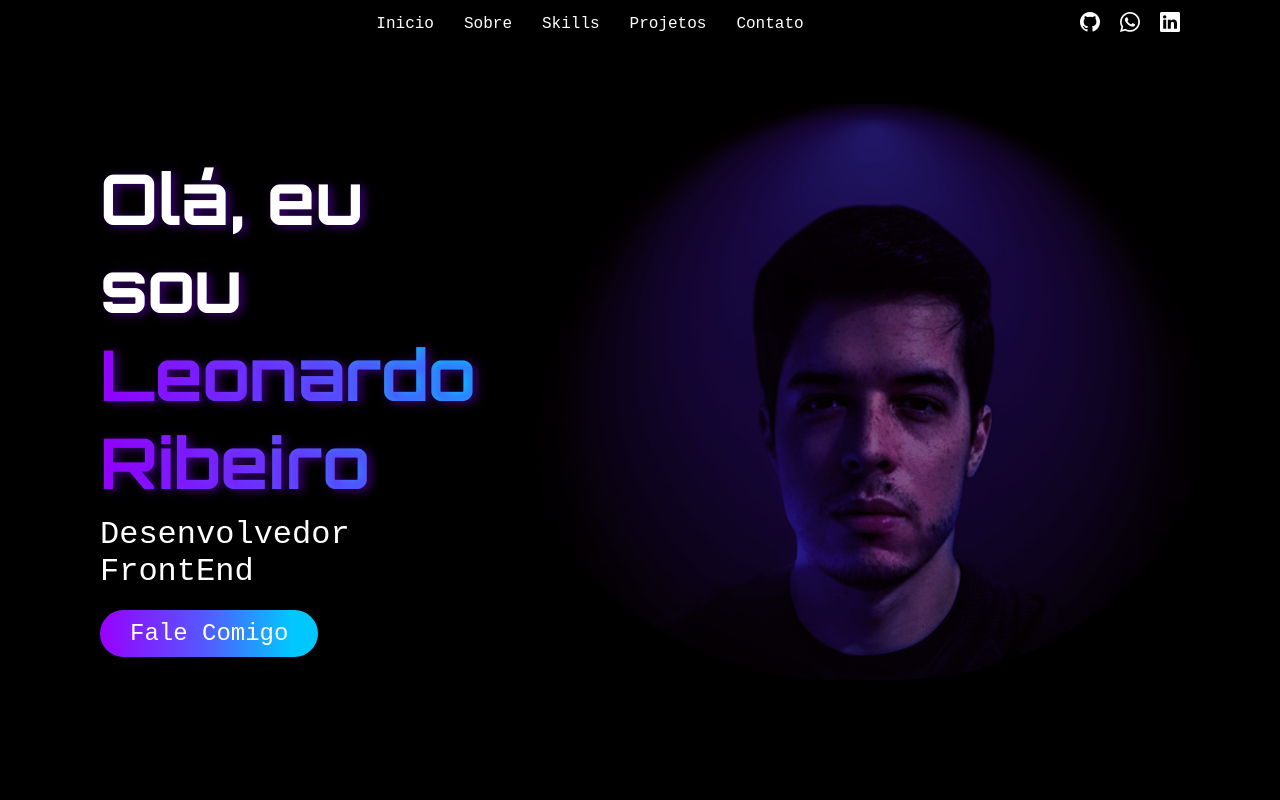
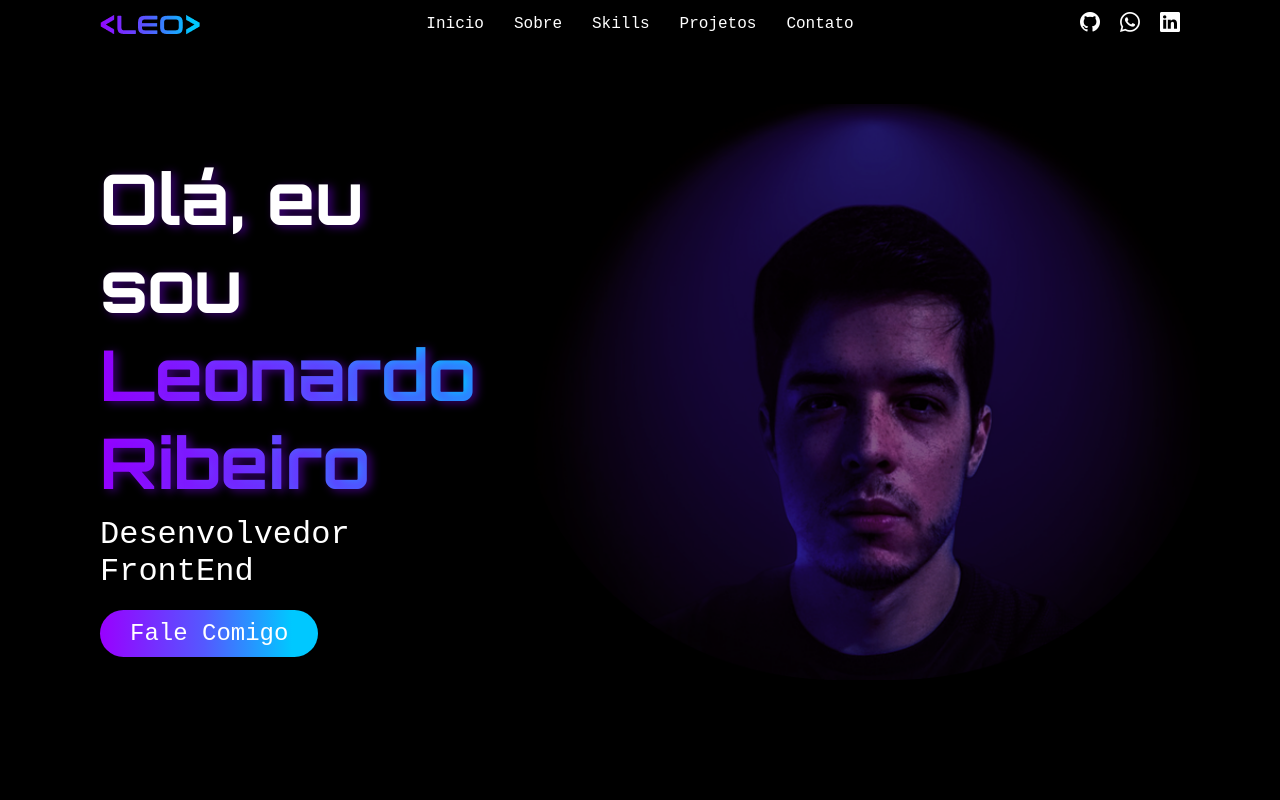
Before and after one commit to lleonardoribeiro/MeuPortifolio, a plain HTML site: page index.html in a window 1280 px wide. Shown: the top 800 px of the page. Drawn offline with nearby package versions, Linux system fonts and the light colour scheme.

Commit message:
atualização logo

```diff
--- a/index.html
+++ b/index.html
@@ -13,7 +13,7 @@
 <body>
     <header>
         <div class="logo">
-            <img src=".img/_LEO_.png" alt="">
+            <img src="/img/_LEO_.png" alt="logo">
         </div>
 
         <nav>
@@ -281,7 +281,7 @@
     <section id="footer">
         <footer>
             <div class="footer-content">
-                <img src=".img/_LEO_.png" alt="logo">
+                <img src="/img/_LEO_.png" alt="logo">
 
                 <div class="footer-contact">
                     <a>+55 96 99118-5661</a>
```
